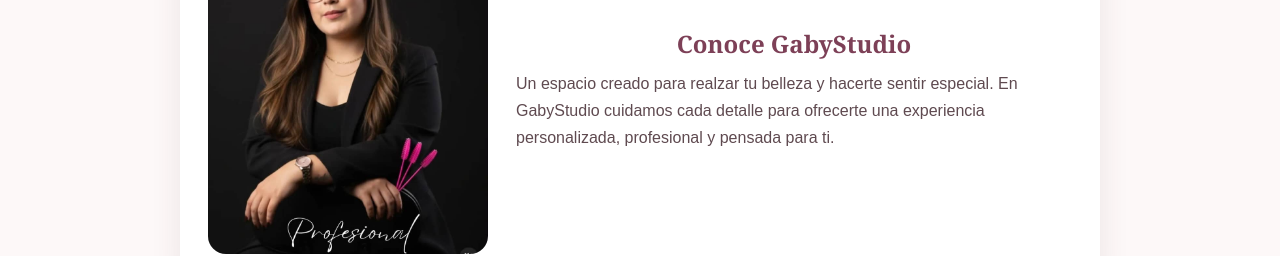
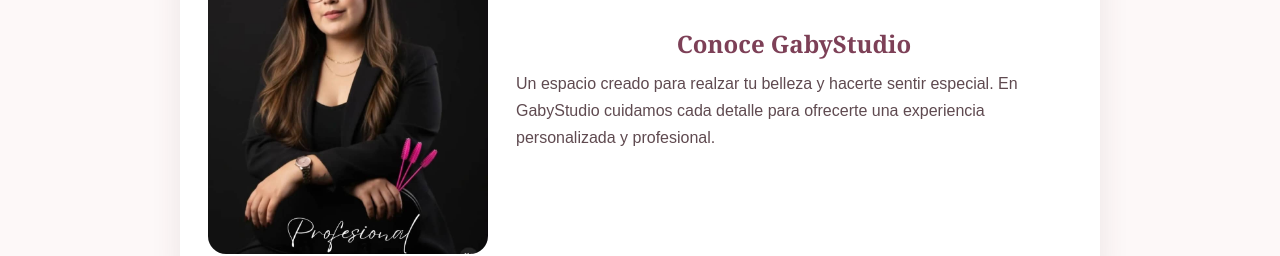
Before and after one commit to jottace23-debug/Gabystudio, a plain HTML site: page index.html in a window 1280 px wide. Shown: the part 464-720 px from the top of the page. Drawn offline with Linux system fonts and the light colour scheme.

Commit message:
Update index.html

```diff
--- a/index.html
+++ b/index.html
@@ -413,7 +413,7 @@ textarea{min-height:90px;resize:vertical}
     <p>
       Un espacio creado para realzar tu belleza y hacerte sentir especial.
       En GabyStudio cuidamos cada detalle para ofrecerte una experiencia
-      personalizada, profesional y pensada para ti.
+      personalizada y profesional.
     </p>
   </div>
 </section>
```
